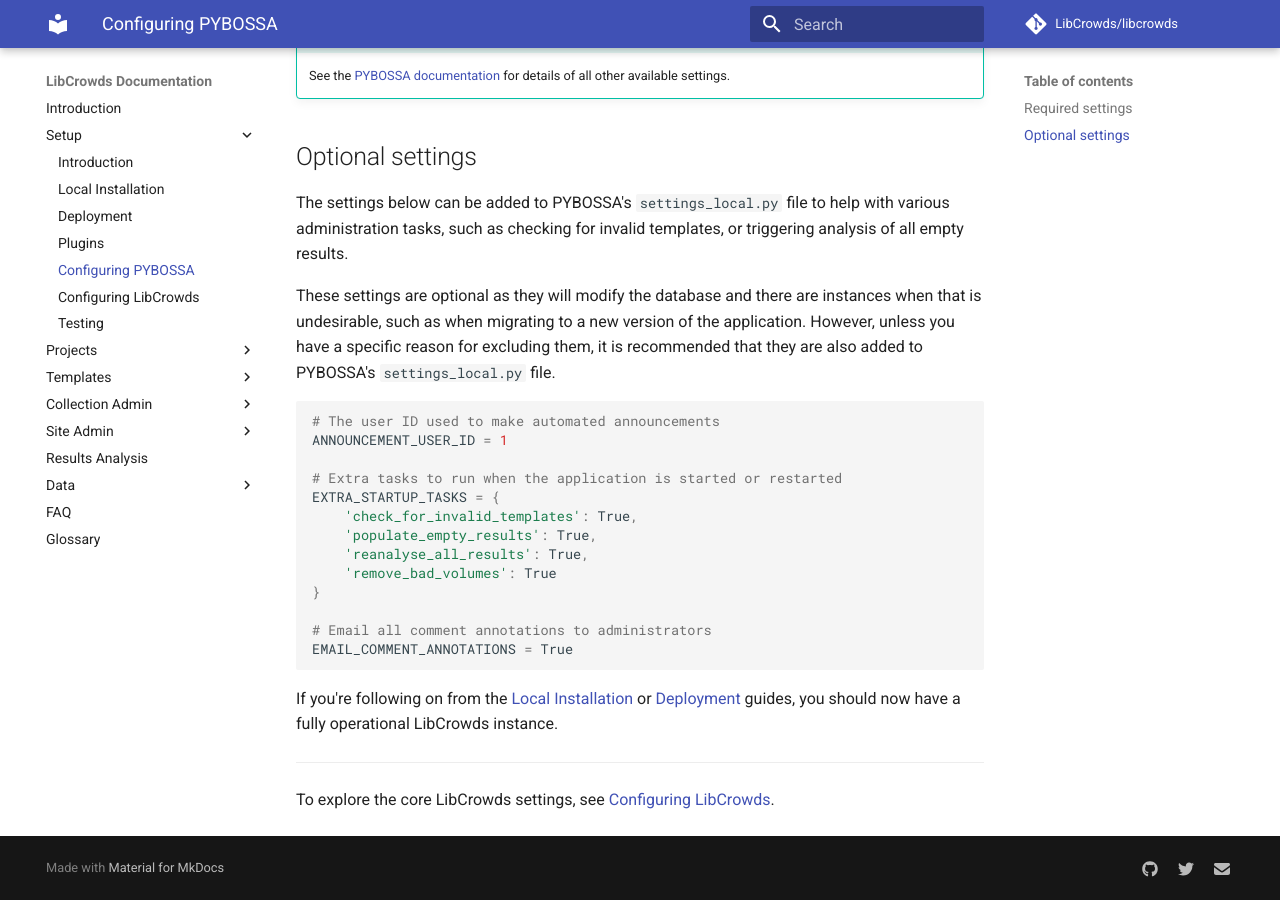
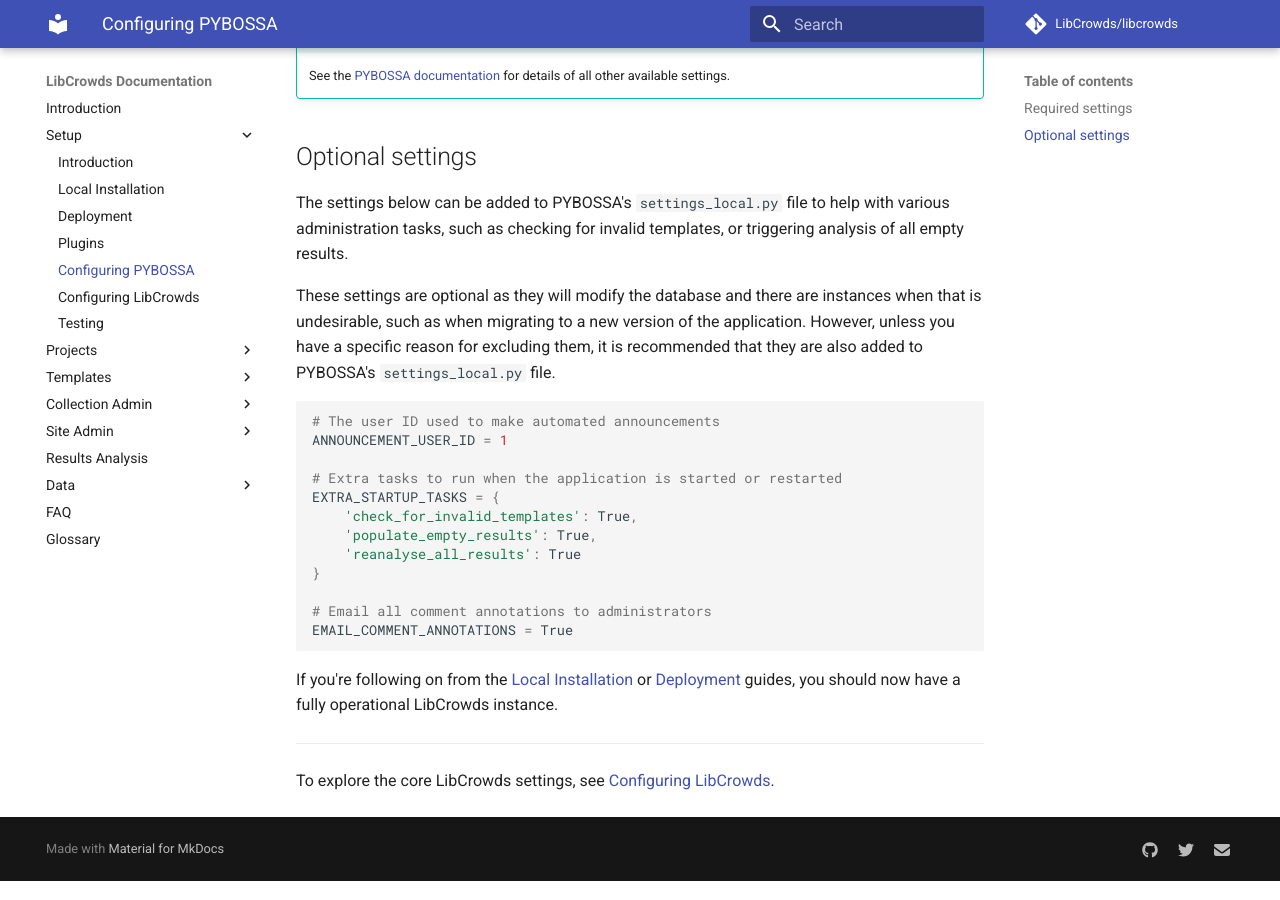
Before and after one commit to LibCrowds/docs, an MkDocs documentation site: the page built from docs/setup/configuring-pybossa.md, in a window 1280 px wide and 900 px high, scrolled down 1905 px. Built offline with MkDocs 1.6.1 and Material for MkDocs 9.7.7, drawn with Linux system fonts in a browser that asks for light colours; comment, search, counter and statistics services are not loaded; old or Windows-style settings are respelled for this version of MkDocs.

Commit message:
Delete remove_bad_volumes from config

```diff
--- a/docs/setup/configuring-pybossa.md
+++ b/docs/setup/configuring-pybossa.md
@@ -113,8 +113,7 @@
 EXTRA_STARTUP_TASKS = {
     'check_for_invalid_templates': True,
     'populate_empty_results': True,
-    'reanalyse_all_results': True,
-    'remove_bad_volumes': True
+    'reanalyse_all_results': True
 }
 
 # Email all comment annotations to administrators
```
